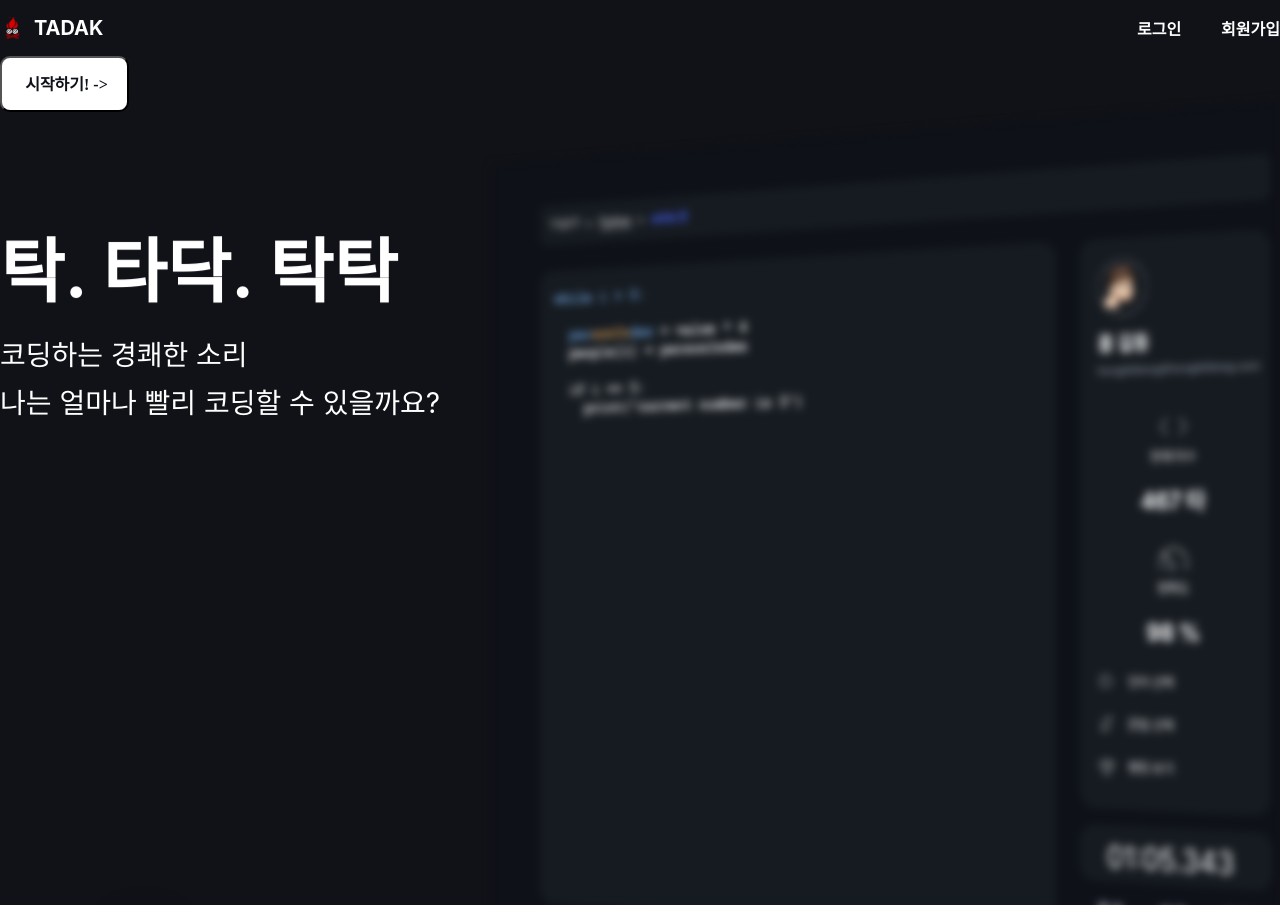
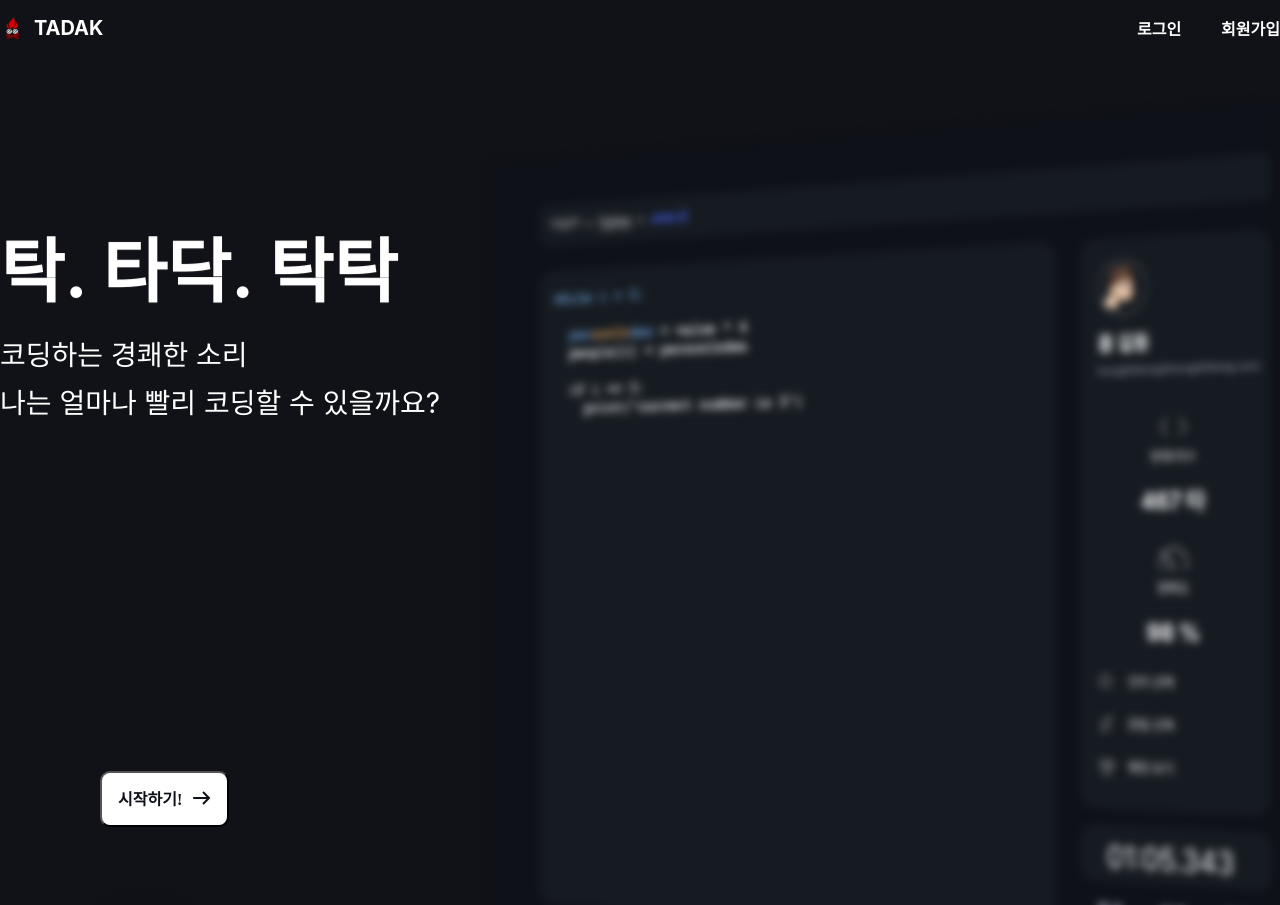
Before and after one commit to team-tadak/tadak-frontend, a React (Create React App) app: page / in a window 1280 px wide. Shown: the top 905 px of the page. Built offline with nearby package versions, Linux system fonts and the light colour scheme; a web font is replaced by a local one.

Commit message:
Button Final Final

```diff
--- a/src/components/common/Button/index.js
+++ b/src/components/common/Button/index.js
@@ -1,37 +1,52 @@
 import React from 'react';
 import styled from "@emotion/styled";
+import RightArrowIcon from "components/common/icons/RightArrowIcon";
 
-function Button(props) {
-  return <StyledButton{...props}>
-    {props.children}
-  </StyledButton>
-}
-
-const StyledButton = styled.button`
-align-items: center;
-padding: 16px 12px 16px 16px;
-gap: 16px;
-
-position: absolute;
-width: 129px;
-height: 56px;
-
-left: ${props => props.left};
-top: ${props => props.top};
-
-background: #FFFFFF;
-border-radius: 10px;
+const TextWritten = styled.div`
+  height: 19px;
 
   font-family: 'Pretendard';
   font-style: normal;
   font-weight: 700;
   font-size: 16px;
   line-height: 19px;
+
   color: #0E1118;
 
+  flex: none;
+  order: 0;
+  flex-grow: 0;
+`
+const Arrow = styled.div`
+  flex: none;
+  order: 1;
+  flex-grow: 0;
+`
+
+const StyledButton = styled.button`
+  display: flex;
+  flex-direction: row;
   align-items: center;
-cursor: pointer;
+  padding: 16px 12px 16px 16px;
+  column-gap: 7px;
+
+  position: absolute;
+  width: 129px;
+  height: 56px;
+  left: 100px;
+  top: 771px;
+
+  background: #FFFFFF;
+  border-radius: 10px;
+  cursor:pointer;
 
 `;
 
+function Button(props) {
+  return <StyledButton{...props}>
+    <TextWritten> {props.children} </TextWritten>
+    <Arrow> <RightArrowIcon/></Arrow>
+  </StyledButton>
+}
+
 export default Button;
--- a/src/components/common/ImgButton/index.js
+++ b/src/components/common/ImgButton/index.js
@@ -92,7 +92,7 @@ const Title = styled.div`
 `;
 
 const Explanation = styled.div`
-  width: 100%;
+  width: 90%;
   height: 28px;
 
   font-family: "Pretendard";
--- a/src/pages/Main/index.js
+++ b/src/pages/Main/index.js
@@ -15,7 +15,7 @@ import { defaultFadeInUpVariants, staggerOne } from "styles/motions";
 function Main() {
   return (
     <>
-    <Button onClick={console.log('Hi')}>시작하기!  -{'>'}</Button>
+    <Button onClick={console.log('Hi')}>시작하기!</Button>
 
     <ImgButton title="Python" explanation="입문자들을 위한 쉬운 언어 파이썬. 코딩 초심자도 쉽게 시도 가능!"> </ImgButton>
 
```
Lines whose indentation alone changed are shown as unchanged.
